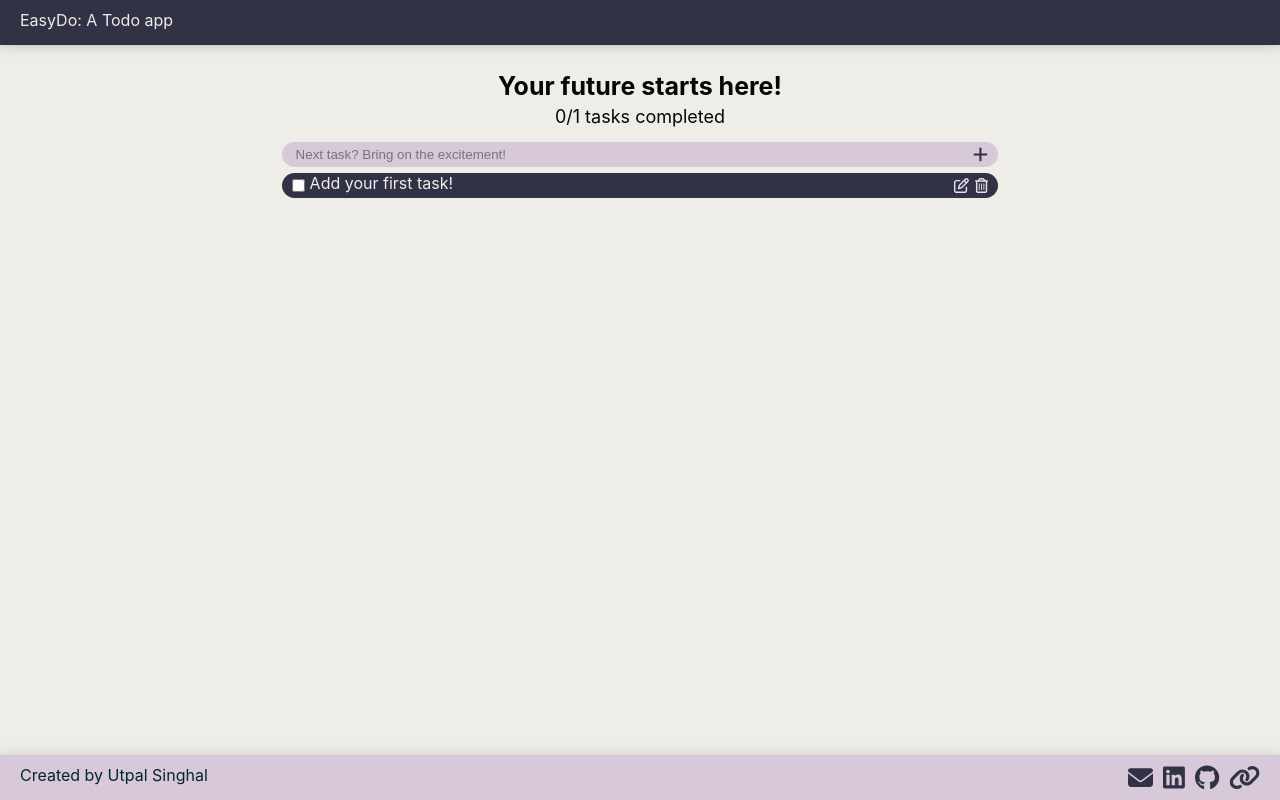
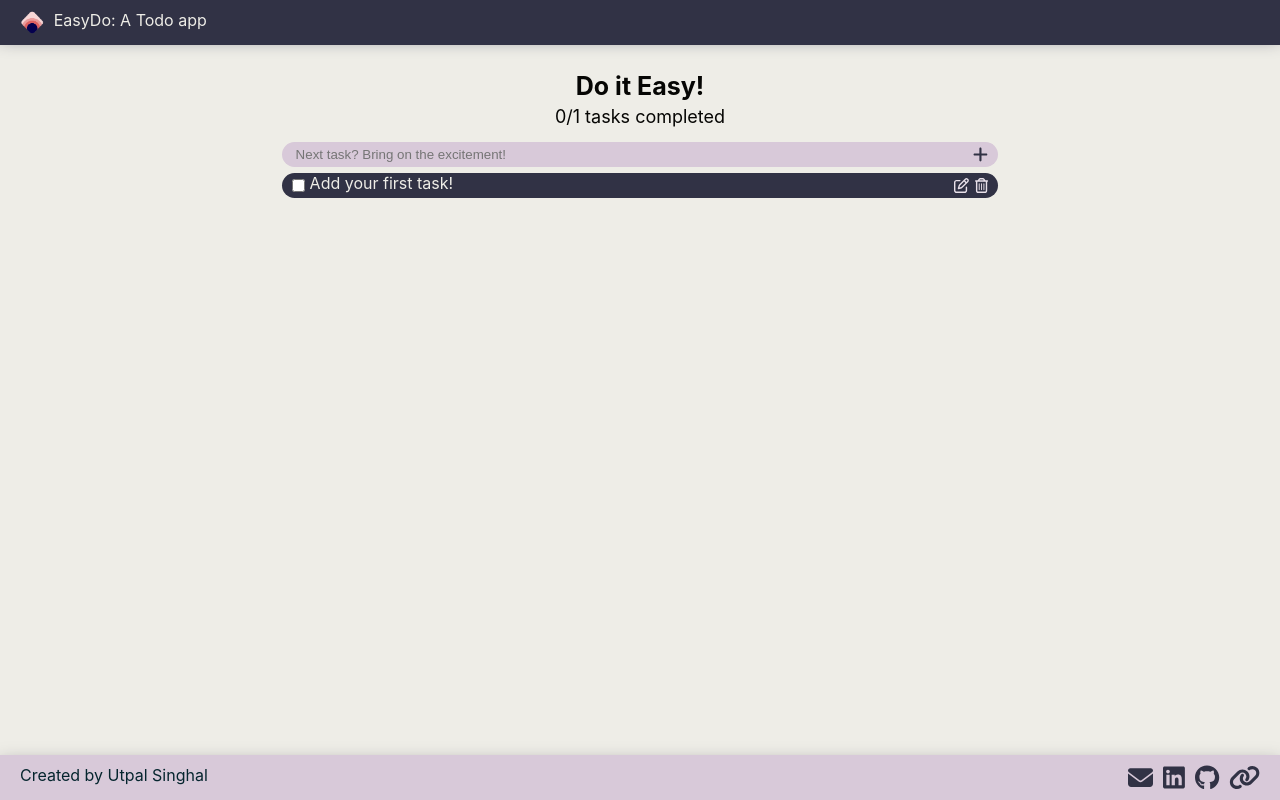
Before and after one commit to utpalsinghal/easydo, a React (Create React App) app: page / in a window 1280 px wide. Built offline with nearby package versions, Linux system fonts and the light colour scheme.

Commit message:
change app name and add logo

```diff
--- a/public/index.html
+++ b/public/index.html
@@ -24,7 +24,7 @@
       work correctly both with client-side routing and a non-root public URL.
       Learn how to configure a non-root public URL by running `npm run build`.
     -->
-    <title>React App</title>
+    <title>EasyDo: A Todo app</title>
   </head>
   <body>
     <noscript>You need to enable JavaScript to run this app.</noscript>
--- a/src/App.css
+++ b/src/App.css
@@ -134,8 +134,11 @@ span.task.todo-complete {
 	padding: 10px;
 }
 .title {
-	margin: 0 10px;
 	height: 100%;
 	width: 100%;
+	margin: 0;
+}
+.logo {
+	margin: 0 10px;
 }
 /* Header styling end */
--- a/src/components/Header.jsx
+++ b/src/components/Header.jsx
@@ -1,8 +1,10 @@
 import React from "react";
+import logo from '../images/logo.png';
 
 const Header = () => {
 	return (
 		<div className='header'>
+      <img src={logo} alt="Logo" className="logo"/>
 			<p className='title'>EasyDo: A Todo app</p>
 		</div>
 	);
--- a/src/components/TodoWrapper.jsx
+++ b/src/components/TodoWrapper.jsx
@@ -68,7 +68,7 @@ const TodoWrapper = () => {
 
 	return (
 		<div className='wrapper'>
-			<h1 className='tagline'>Your future starts here!</h1>
+			<h1 className='tagline'>Do it Easy!</h1>
 			<p className='counter'>
 				{completeTodoCount === totalTodoCount && totalTodoCount !== 0
 					? "Wuhoo! All tasks completed."
```
Also changed, not shown: src/images/logo.png (added), 1 other file (tests, documents, lock files or other folders).
